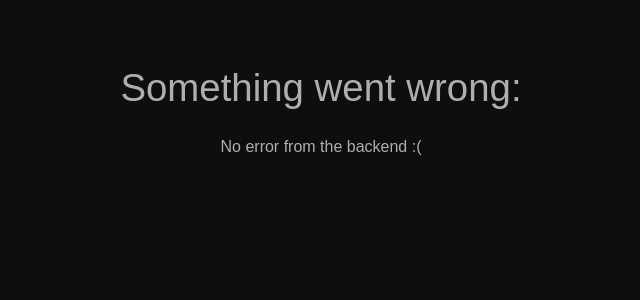
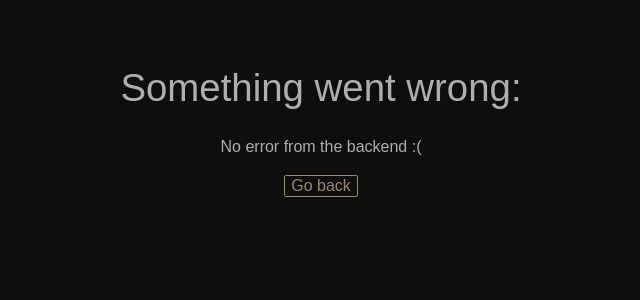
Before and after one commit to angel-git/tarkov-stash, a SvelteKit app: page /error in a window 1280 px wide. Shown: the top 300 px of the page, without its empty margins (319-959 px from the left). Built offline with nearby package versions, Linux system fonts and the light colour scheme.

Commit message:
#39 Add back button on error page

```diff
--- a/src/routes/error/+page.svelte
+++ b/src/routes/error/+page.svelte
@@ -1,14 +1,41 @@
 <script>
 	import { page } from '$app/stores';
 	import { onMount } from 'svelte';
+	import { goto } from '$app/navigation';
 
 	$: errorMessage = '';
 	onMount(() => {
 		errorMessage = $page.url.searchParams.get('message') || 'No error from the backend :(';
 	});
+
+	function goBack() {
+		goto('/');
+	}
 </script>
 
 <div class="container container-center">
 	<h1>Something went wrong:</h1>
 	<p>{errorMessage}</p>
+	<button class="primary" on:click={goBack}>Go back</button>
 </div>
+
+<style>
+	button {
+		background-color: var(--color-background);
+		color: var(--color-text);
+		border: 1px solid;
+		border-radius: 2px;
+		cursor: pointer;
+		transition-duration: 0.2s;
+	}
+
+	button.primary {
+		color: var(--color-highlight);
+		border-color: var(--color-highlight);
+	}
+
+	button.primary:hover {
+		background-color: var(--color-highlight);
+		color: var(--color-background);
+	}
+</style>
```
